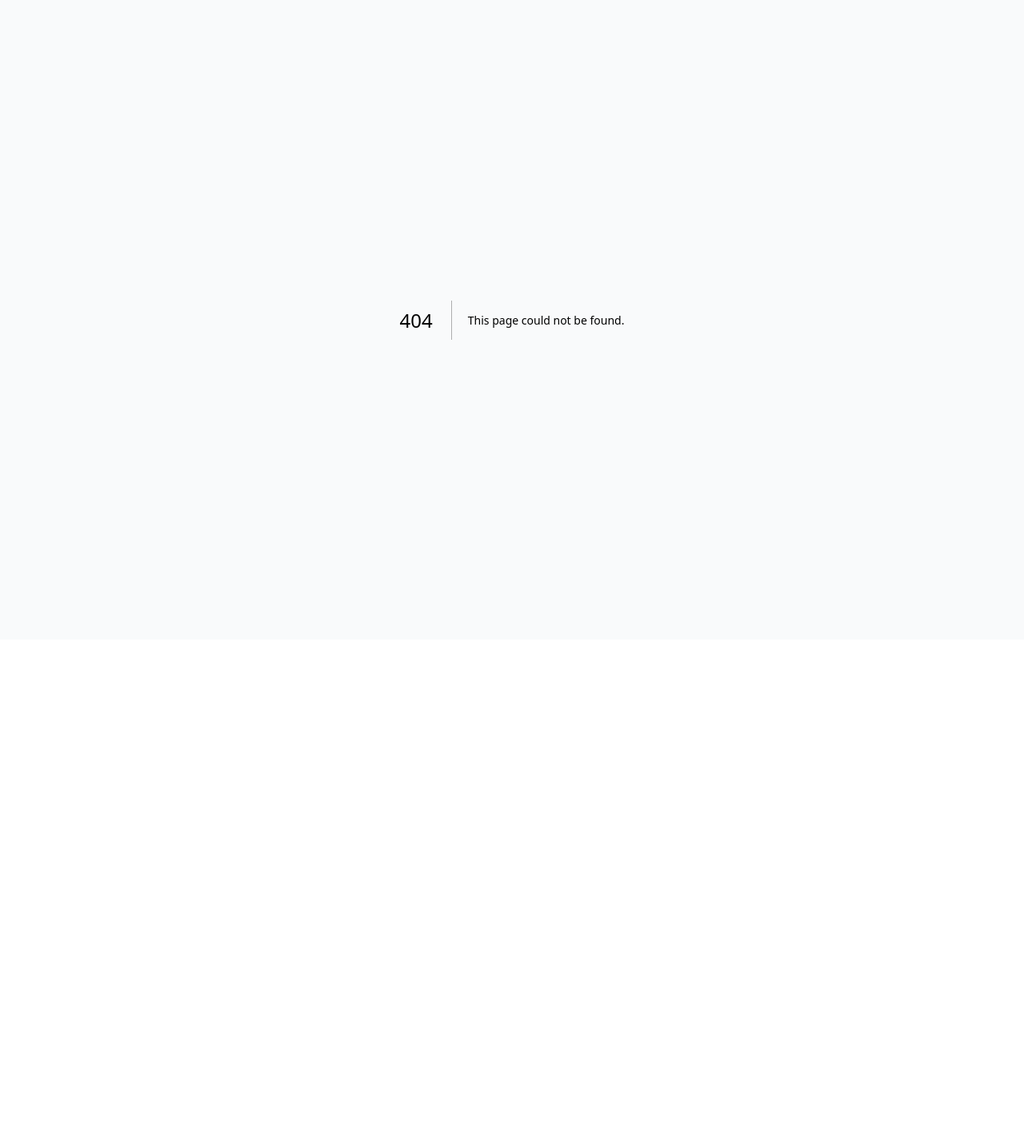
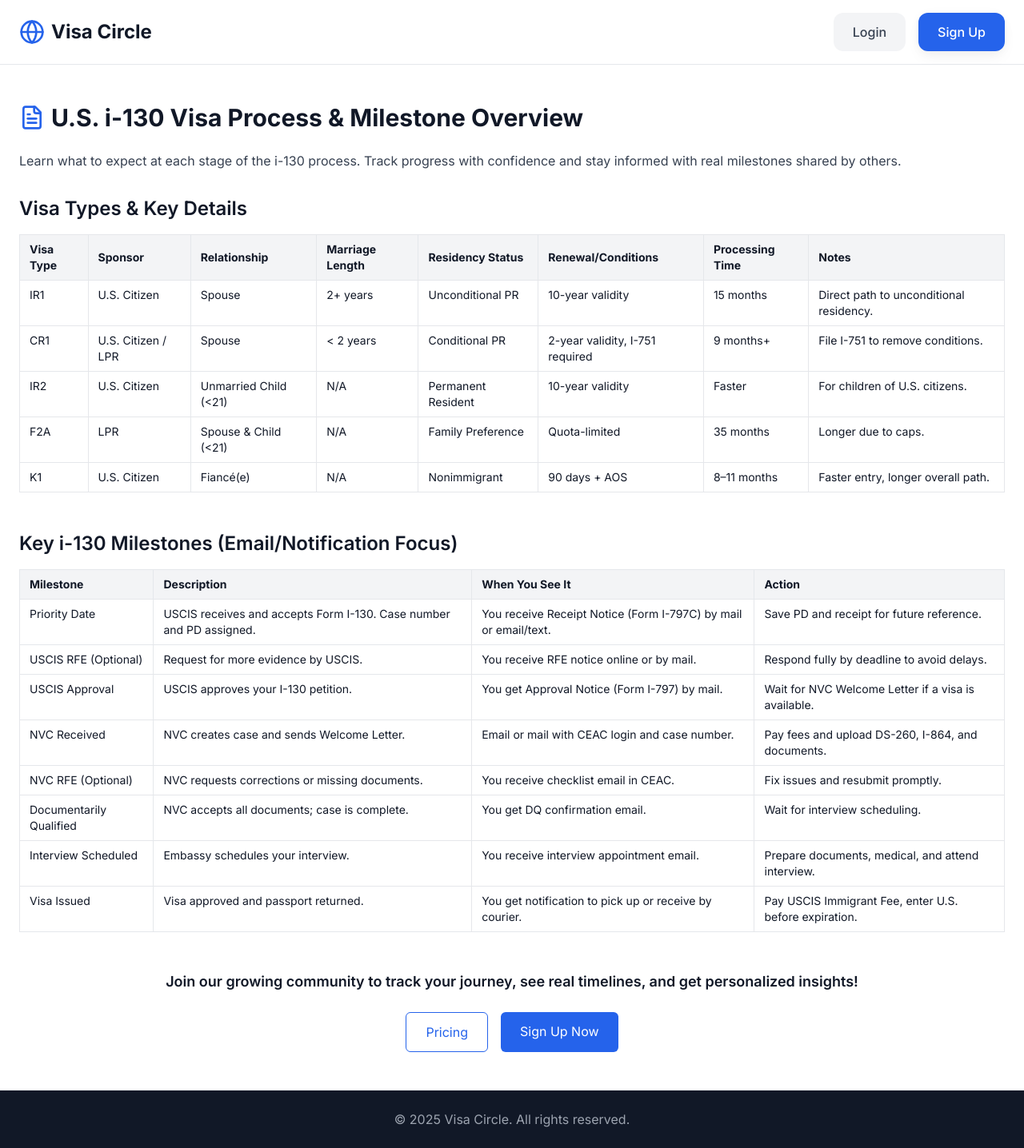
Before and after one commit to denusurat1/Visa-circle, a Next.js app: page /visa-details in a window 1280 px wide. Before the commit this address had no page. Shown: the whole page at 80% size. Before the commit the page ends 800 px from the top, so only its background shows below. Built offline with nearby package versions, Linux system fonts and the light colour scheme; no server answers.

Commit message:
Milestone: i-130 Visa Details page, favicon attempt, navbar & UX fixes

```diff
--- a/app/(protected)/components/Navbar.tsx
+++ b/app/(protected)/components/Navbar.tsx
@@ -2,7 +2,7 @@
 
 import { useState } from 'react'
 import { useRouter } from 'next/navigation'
-import { Globe, LogOut, User as UserIcon, Plus, Phone, Newspaper } from 'lucide-react'
+import { Globe, LogOut, User as UserIcon, Plus, Phone, Newspaper, FileText } from 'lucide-react'
 import { supabase } from '@/lib/supabaseClient'
 import Link from 'next/link'
 
@@ -31,10 +31,10 @@ export default function Navbar({
     <nav className="bg-white shadow-sm border-b">
       <div className="max-w-7xl mx-auto px-6 py-4">
         <div className="flex justify-between items-center">
-            <Link href="/dashboard" className="flex items-center space-x-2">
-                <Globe className="h-8 w-8 text-primary-600" />
-                <span className="text-2xl font-bold text-gray-900">Visa Circle</span>
-            </Link>
+          <Link href="/dashboard" className="flex items-center space-x-2">
+            <Globe className="h-8 w-8 text-primary-600" />
+            <span className="text-2xl font-bold text-gray-900">Visa Circle</span>
+          </Link>
 
           <div className="flex items-center space-x-4">
             {showNewUpdate && (
@@ -56,7 +56,6 @@ export default function Navbar({
                 <span>Feed</span>
               </Link>
             )}
-
 
             {/* Profile Dropdown */}
             <div className="relative">
@@ -89,9 +88,18 @@ export default function Navbar({
                       onClick={() => setShowDropdown(false)}
                     >
                       <Phone className="h-4 w-4" />
-                      <span>Contact Us</span>
+                      <span>Feedback</span>
                     </Link>
                   )}
+
+                  <Link
+                    href="/visa-details"
+                    className="flex items-center space-x-2 px-4 py-2 text-gray-700 hover:bg-gray-50 hover:text-primary-600"
+                    onClick={() => setShowDropdown(false)}
+                  >
+                    <FileText className="h-4 w-4" />
+                    <span>Visa Details</span>
+                  </Link>
 
                   <div className="border-t border-gray-200 my-1"></div>
 
--- a/app/(protected)/dashboard/components/VisaUpdateCard.tsx
+++ b/app/(protected)/dashboard/components/VisaUpdateCard.tsx
@@ -34,29 +34,40 @@ export default function VisaUpdateCard({
             </p>
           </div>
         </div>
-        <span className="inline-block bg-primary-600 text-white text-xs px-3 py-1 rounded-full font-medium">
-          {update.visa_type}
-        </span>
-      </div>
-
-      {/* Milestone */}
-      <div className="flex items-center justify-between mb-3">
-        <span className="inline-block bg-gray-200 text-black text-sm px-3 py-1 rounded-full font-medium">
-          {update.milestone}
+        {/* Highlighted Milestone & Date */}
+        <div className="mb-4">
+          <p className="text-lg font-bold text-primary-700">
+            <span className="text-gray-600 font-semibold">Reach</span>{' '}
+            {update.milestone}{' '}
+            <span className="text-gray-600 font-semibold">on</span>{' '}
+            <span className="text-gray-600 font-semibold">
+              {update.date_of_event
+                ? new Date(update.date_of_event).toLocaleDateString('en-US', {
+                    year: 'numeric',
+                    month: 'long',
+                    day: 'numeric',
+                  })
+                : 'N/A'}
+            </span>
+          </p>
+        </div>
+      <span>Visa Type:{' '}
+          <span className="inline-block bg-primary-600 text-white text-xs px-3 py-1 rounded-full font-medium">
+            {update.visa_type}
+          </span>
         </span>
       </div>
 
       {/* A → B Path */}
       <div className="flex flex-col sm:flex-row sm:items-center sm:space-x-4 text-sm text-gray-600 mb-3">
         <div className="flex-1">
-          <div className="font-medium text-black">🅐 Service Center</div>
-          <div>{update.center || 'N/A'}</div>
-          <div>{update.date_of_event ? new Date(update.date_of_event).toLocaleDateString() : ''}</div>
+          <div className="font-bold text-lg text-black">United States: {update.center || 'N/A'}</div>
+          <div>Visa Country: Service Center</div>
         </div>
         <div className="hidden sm:block w-px bg-gray-300 h-10"></div>
         <div className="flex-1 mt-2 sm:mt-0">
-          <div className="font-medium text-black">🅑 Country</div>
-          <div>{update.country || 'N/A'}</div>
+          <div className="font-bold text-lg text-black">{update.country || 'N/A'}</div>
+          <div>Applicant&apos;s Country</div>
         </div>
       </div>
 
--- a/app/(protected)/dashboard/new/page.tsx
+++ b/app/(protected)/dashboard/new/page.tsx
@@ -40,16 +40,14 @@ const SERVICE_CENTERS = [
 ]
 
 const MILESTONES = [
-  'Applied',
-  'Biometrics',
+  'Priority Date',
+  'USCIS RFE (Optional)',
+  'USCIS Approval',
+  'NVC Received',
+  'NVC RFE',
+  'Documentarily Qualified',
   'Interview Scheduled',
-  'Approved',
-  'Rejected',
-  'Additional Documents Requested',
-  'Case Transferred',
-  'RFE Received',
-  'RFE Responded',
-  'Case Closed'
+  'Visa Issued'
 ]
 
 export default function NewUpdatePage() {
--- a/app/(protected)/dashboard/page.tsx
+++ b/app/(protected)/dashboard/page.tsx
@@ -24,8 +24,12 @@ const COUNTRIES = [
 ]
 
 const VISA_TYPES = [
-  'B1-B2',
-  'CR1 / IR1'
+  'IR1',
+  'CR1',
+  'IR2',
+  'F2A',
+  'K1',
+  'Other'
 ]
 
 export default function BoardPage() {
@@ -270,7 +274,7 @@ export default function BoardPage() {
                 />
               </div>
             </div>
-            <div className="flex space-x-3">
+            {/* Apply and Clear Buttons <div className="flex space-x-3">
               <button
                 onClick={applyFilters}
                 className="bg-primary-600 text-white px-4 py-2 rounded-lg hover:bg-primary-700 transition-colors"
@@ -283,7 +287,7 @@ export default function BoardPage() {
               >
                 Clear Filters
               </button>
-            </div>
+            </div> */}
           </div>
         )}
 
--- a/app/(public)/profile/page.tsx
+++ b/app/(public)/profile/page.tsx
@@ -10,15 +10,11 @@ import type { User } from '@supabase/supabase-js'
 import Navbar from '@/app/(protected)/components/Navbar'
 
 const VISA_TYPES = [
-  'CR1 / IR1',
+  'IR1',
+  'CR1',
+  'IR2',
+  'F2A',
   'K1',
-  'B1-B2',
-  'F1',
-  'H1B',
-  'L1',
-  'O1',
-  'E1/E2',
-  'TN',
   'Other'
 ]
 
--- /dev/null
+++ b/app/(public)/visa-details/page.tsx
@@ -0,0 +1,170 @@
+'use client'
+
+import Link from 'next/link'
+import { useEffect, useState } from 'react'
+import { Globe, FileText } from 'lucide-react'
+import { supabase } from '@/lib/supabaseClient'
+import Navbar from '@/app/(protected)/components/Navbar'
+import type { Session, AuthChangeEvent } from '@supabase/supabase-js'
+
+export default function VisaDetailsPage() {
+  const [loggedIn, setLoggedIn] = useState<boolean>(false)
+
+  useEffect(() => {
+    const getSession = async () => {
+      const { data } = await supabase.auth.getSession()
+      setLoggedIn(!!data.session)
+    }
+
+    getSession()
+
+    const { data: listener } = supabase.auth.onAuthStateChange(
+      (_event: AuthChangeEvent, session: Session | null) => {
+        setLoggedIn(Boolean(session))
+      }
+    )
+
+    return () => {
+      listener.subscription.unsubscribe()
+    }
+  }, [])
+
+  return (
+    <div className="min-h-screen flex flex-col">
+      {/* Navigation */}
+      {loggedIn ? (
+        <Navbar />
+      ) : (
+        <nav className="bg-white shadow-sm border-b">
+          <div className="max-w-7xl mx-auto px-6 py-4">
+            <div className="flex justify-between items-center">
+              <Link href="/" className="flex items-center space-x-2">
+                <Globe className="h-8 w-8 text-primary-600" />
+                <span className="text-2xl font-bold text-gray-900">Visa Circle</span>
+              </Link>
+
+              <div className="flex space-x-4">
+                <Link href="/login" className="btn-secondary">
+                  Login
+                </Link>
+                <Link href="/login?mode=signup" className="btn-primary">
+                  Sign Up
+                </Link>
+              </div>
+            </div>
+          </div>
+        </nav>
+      )}
+
+      {/* Page Content */}
+      <main className="flex-1 bg-white">
+        <div className="max-w-7xl mx-auto px-6 py-12 text-gray-900">
+          <h1 className="text-3xl font-bold mb-6 flex items-center gap-2">
+            <FileText className="h-8 w-8 text-primary-600" />
+            U.S. i-130 Visa Process & Milestone Overview
+          </h1>
+          <p className="text-gray-700 mb-8">
+            Learn what to expect at each stage of the i-130 process. Track progress with confidence and stay informed with real milestones shared by others.
+          </p>
+
+          {/* Visa Types Table */}
+          <section className="mb-12">
+            <h2 className="text-2xl font-semibold mb-4">Visa Types & Key Details</h2>
+            <div className="overflow-x-auto">
+              <table className="table-auto border-collapse w-full text-sm text-left">
+                <thead>
+                  <tr className="bg-gray-100">
+                    {[
+                      'Visa Type', 'Sponsor', 'Relationship', 'Marriage Length',
+                      'Residency Status', 'Renewal/Conditions', 'Processing Time', 'Notes'
+                    ].map(header => (
+                      <th key={header} className="border px-3 py-2">{header}</th>
+                    ))}
+                  </tr>
+                </thead>
+                <tbody>
+                  {[
+                    ['IR1', 'U.S. Citizen', 'Spouse', '2+ years', 'Unconditional PR', '10-year validity', '15 months', 'Direct path to unconditional residency.'],
+                    ['CR1', 'U.S. Citizen / LPR', 'Spouse', '< 2 years', 'Conditional PR', '2-year validity, I-751 required', '9 months+', 'File I-751 to remove conditions.'],
+                    ['IR2', 'U.S. Citizen', 'Unmarried Child (<21)', 'N/A', 'Permanent Resident', '10-year validity', 'Faster', 'For children of U.S. citizens.'],
+                    ['F2A', 'LPR', 'Spouse & Child (<21)', 'N/A', 'Family Preference', 'Quota-limited', '35 months', 'Longer due to caps.'],
+                    ['K1', 'U.S. Citizen', 'Fiancé(e)', 'N/A', 'Nonimmigrant', '90 days + AOS', '8–11 months', 'Faster entry, longer overall path.'],
+                  ].map((row, idx) => (
+                    <tr key={idx}>
+                      {row.map((cell, i) => (
+                        <td key={i} className="border px-3 py-2 align-top">{cell}</td>
+                      ))}
+                    </tr>
+                  ))}
+                </tbody>
+              </table>
+            </div>
+          </section>
+
+          {/* Milestones Table */}
+          <section className="mb-12">
+            <h2 className="text-2xl font-semibold mb-4">Key i-130 Milestones (Email/Notification Focus)</h2>
+            <div className="overflow-x-auto">
+              <table className="table-auto border-collapse w-full text-sm text-left">
+                <thead>
+                  <tr className="bg-gray-100">
+                    {['Milestone', 'Description', 'When You See It', 'Action'].map(header => (
+                      <th key={header} className="border px-3 py-2">{header}</th>
+                    ))}
+                  </tr>
+                </thead>
+                <tbody>
+                  {[
+                    ['Priority Date', 'USCIS receives and accepts Form I-130. Case number and PD assigned.', 'You receive Receipt Notice (Form I-797C) by mail or email/text.', 'Save PD and receipt for future reference.'],
+                    ['USCIS RFE (Optional)', 'Request for more evidence by USCIS.', 'You receive RFE notice online or by mail.', 'Respond fully by deadline to avoid delays.'],
+                    ['USCIS Approval', 'USCIS approves your I-130 petition.', 'You get Approval Notice (Form I-797) by mail.', 'Wait for NVC Welcome Letter if a visa is available.'],
+                    ['NVC Received', 'NVC creates case and sends Welcome Letter.', 'Email or mail with CEAC login and case number.', 'Pay fees and upload DS-260, I-864, and documents.'],
+                    ['NVC RFE (Optional)', 'NVC requests corrections or missing documents.', 'You receive checklist email in CEAC.', 'Fix issues and resubmit promptly.'],
+                    ['Documentarily Qualified', 'NVC accepts all documents; case is complete.', 'You get DQ confirmation email.', 'Wait for interview scheduling.'],
+                    ['Interview Scheduled', 'Embassy schedules your interview.', 'You receive interview appointment email.', 'Prepare documents, medical, and attend interview.'],
+                    ['Visa Issued', 'Visa approved and passport returned.', 'You get notification to pick up or receive by courier.', 'Pay USCIS Immigrant Fee, enter U.S. before expiration.'],
+                  ].map((row, idx) => (
+                    <tr key={idx}>
+                      {row.map((cell, i) => (
+                        <td key={i} className="border px-3 py-2 align-top">{cell}</td>
+                      ))}
+                    </tr>
+                  ))}
+                </tbody>
+              </table>
+            </div>
+          </section>
+
+          {!loggedIn && (
+            <div className="mt-12 text-center">
+              <p className="text-lg font-semibold mb-6">
+                Join our growing community to track your journey, see real timelines, and get personalized insights!
+              </p>
+              <div className="flex justify-center gap-4">
+                <Link
+                  href="/pricing"
+                  className="px-6 py-3 rounded-md border border-primary-600 text-primary-600 hover:bg-primary-50 transition"
+                >
+                  Pricing
+                </Link>
+                <Link
+                  href="/login?mode=signup"
+                  className="px-6 py-3 rounded-md bg-primary-600 text-white hover:bg-primary-700 transition"
+                >
+                  Sign Up Now
+                </Link>
+              </div>
+            </div>
+          )}
+        </div>
+      </main>
+
+      {/* Footer */}
+      <footer className="bg-gray-900 text-white py-6">
+        <div className="max-w-7xl mx-auto px-6 text-center">
+          <p className="text-gray-400">© 2025 Visa Circle. All rights reserved.</p>
+        </div>
+      </footer>
+    </div>
+  )
+}
--- a/app/layout.tsx
+++ b/app/layout.tsx
@@ -16,6 +16,9 @@ export default function RootLayout({
 }) {
   return (
     <html lang="en">
+      <head>
+        <link rel="icon" href="/favicon.ico" sizes="any" />
+      </head>
       <body className={inter.className}>
         <div className="min-h-screen bg-gray-50">
           {children}
--- a/app/page.tsx
+++ b/app/page.tsx
@@ -40,7 +40,7 @@ export default function HomePage() {
               <Link href="/pricing" className="btn-primary text-lg px-8 py-4">
                 Get Started
               </Link>
-              <Link href="/pricing" className="btn-secondary text-lg px-8 py-4">
+              <Link href="/visa-details" className="btn-secondary text-lg px-8 py-4">
                 Learn More
               </Link>
             </div>
--- a/app/pricing/page.tsx
+++ b/app/pricing/page.tsx
@@ -187,7 +187,7 @@ export default function PricingPage() {
                 {/* Step 2 */}
                 <div className="flex flex-col items-center w-1/3">
                   <Shield className="h-8 w-8 text-green-600 mb-2" />
-                  <span className="text-sm font-medium text-gray-800 text-center">Forward Email</span>
+                  <span className="text-sm font-medium text-gray-800 text-center">Verify</span>
                 </div>
 
                 <ArrowRight className="h-4 w-4 text-gray-300" />
@@ -210,7 +210,7 @@ export default function PricingPage() {
               <p className="text-center text-sm text-gray-500">
                 If you have any questions, email us at{' '}
                 <a
-                  href="mailto:support@visacircle.com"
+                  href="mailto:visacircle1@gmail.com"
                   className="text-primary-600 hover:text-primary-500"
                 >
                   support@visacircle.com
```
Also changed, not shown: 1 other file (tests, documents, lock files or other folders).
